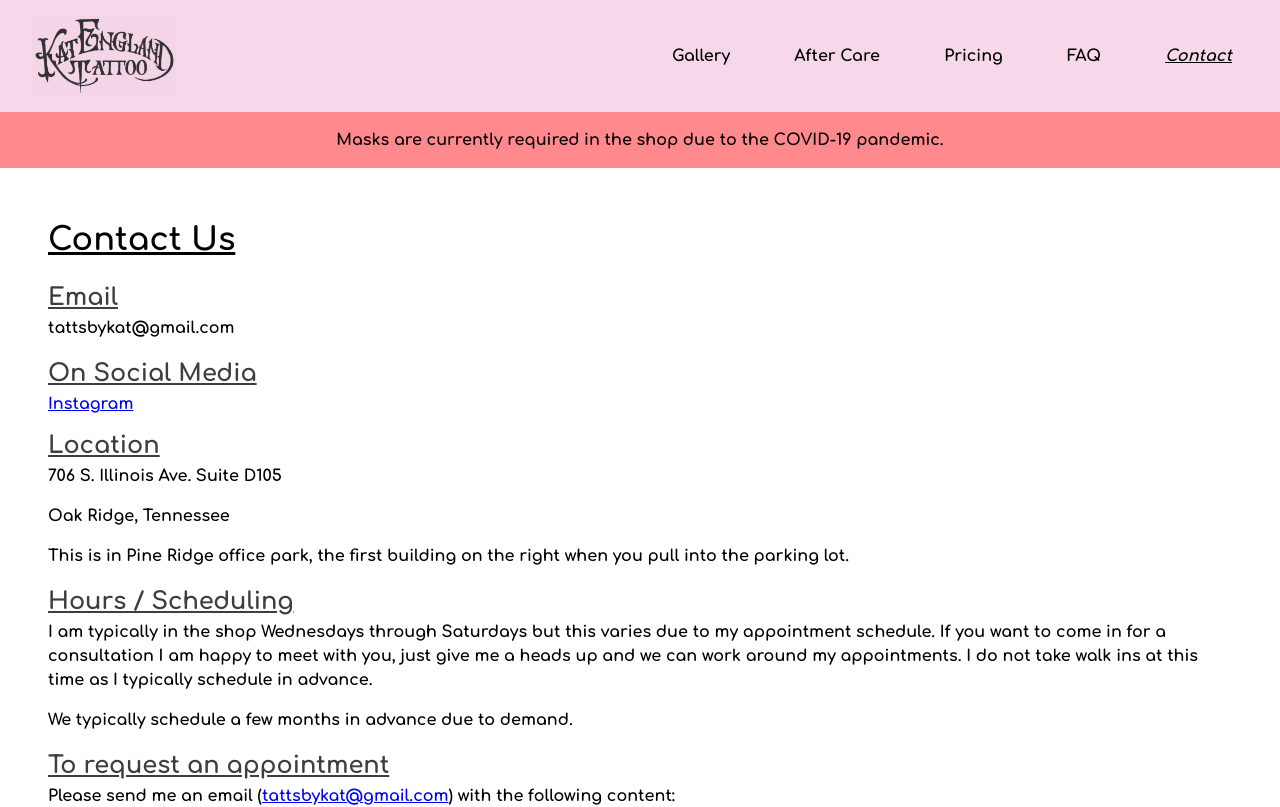
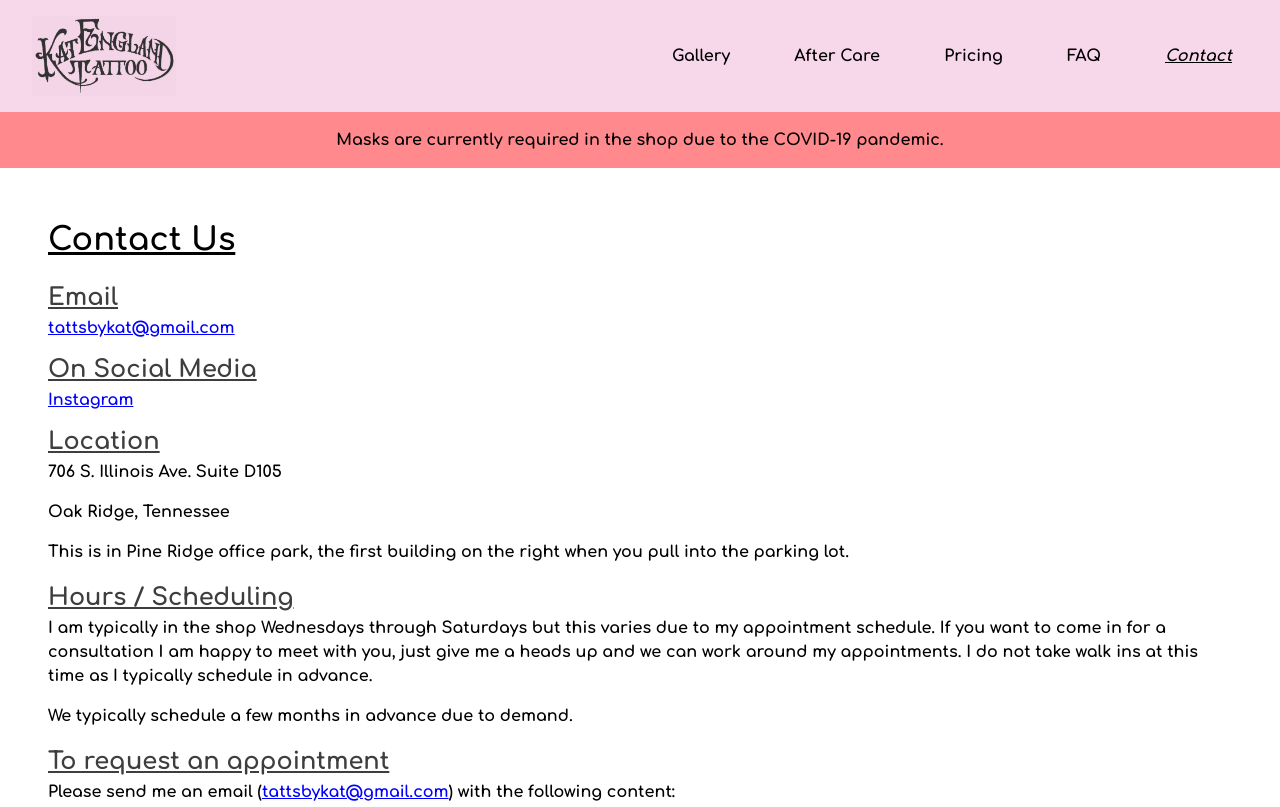
Before and after one commit to llamashock/kat-tattoo, a Next.js app: page /contact in a window 1280 px wide. Shown: the top 807 px of the page. Built offline with nearby package versions, Linux system fonts and the light colour scheme.

Commit message:
Add email body template

```diff
--- /dev/null
+++ b/src/components/mailToLink.tsx
@@ -0,0 +1,9 @@
+import styles from '../styles/general.module.css'
+
+const mailToLink = () => {
+    return (
+      <a href="mailto:tattsbykat@gmail.com?subject=New%20Appointment&body=General%20description%20of%20the%20tattoo:%20%0D%0A%0D%0A%20Reference%20Images:%20%0D%0A%0D%0A%20Size%20of%20the%20tattoo:%20%0D%0A%0D%0A%20Location%20of%20tattoo:%20" className={`${styles.link}`}>tattsbykat@gmail.com</a>
+    );
+  }
+
+  export default mailToLink
--- a/src/pages/contact.tsx
+++ b/src/pages/contact.tsx
@@ -1,5 +1,6 @@
 import Layout from '../components/layout'
 import styles from '../styles/general.module.css'
+import MailToLink from '../components/mailToLink'
 
 const contact = () => {
     return (
@@ -7,7 +8,7 @@ const contact = () => {
         <h1 className={`${styles.h1}`}>Contact Us</h1>
 
         <h2 className={`${styles.h2}`}>Email</h2>
-        <p className={`${styles.p}`}>tattsbykat@gmail.com</p>
+        <MailToLink />
 
         <h2 className={`${styles.h2}`}>On Social Media</h2>
         <a href="https://www.instagram.com/tattsbykat/" className={`${styles.link}`}>Instagram</a>
@@ -29,7 +30,7 @@ const contact = () => {
         <p className={`${styles.p}`}>We typically schedule a few months in advance due to demand.</p>
 
         <h2 className={`${styles.h2}`}>To request an appointment</h2>
-        <p className={`${styles.p}`}>Please send me an email (<a href="mailto:tattsbykat@gmail.com?subject=New%20Appointment" className={`${styles.link}`}>tattsbykat@gmail.com</a>) with the following content:</p>
+        <p className={`${styles.p}`}>Please send me an email (<MailToLink />) with the following content:</p>
         <p className={`${styles.p}`}>• A description of the tattoo that you would like</p>
         <p className={`${styles.p}`}>• A few reference images</p>
         <p className={`${styles.p}`}>• The size that you want the tattoo to be</p>
--- a/src/pages/index.tsx
+++ b/src/pages/index.tsx
@@ -1,5 +1,6 @@
 import Container from '../components/container'
 import Layout from '../components/layout'
+import MailToLink from '../components/mailToLink'
 import Head from 'next/head'
 import homeStyles from '../styles/index.module.css'
 import styles from '../styles/general.module.css'
@@ -18,7 +19,11 @@ const Index = () => {
             <a href="https://www.facebook.com/tattsbykat/" className={`${styles.link}`}>Facebook</a>
             {"."}
           </p>
-          <p className={`${styles.p}`}>To schedule an appointment, please email <a href="mailto:tattsbykat@gmail.com?subject=New%20Appointment" className={`${styles.link}`}>tattsbykat@gmail.com</a> with at least one reference picture, a description of the tattoo, size and placement of the tattoo.</p>
+          <p className={`${styles.p}`}>
+            {"To schedule an appointment, please email "}
+            <MailToLink />
+            {" with at least one reference picture, a description of the tattoo, size and placement of the tattoo."}
+           </p>
         </Container>
       </Layout>
     </>
```
